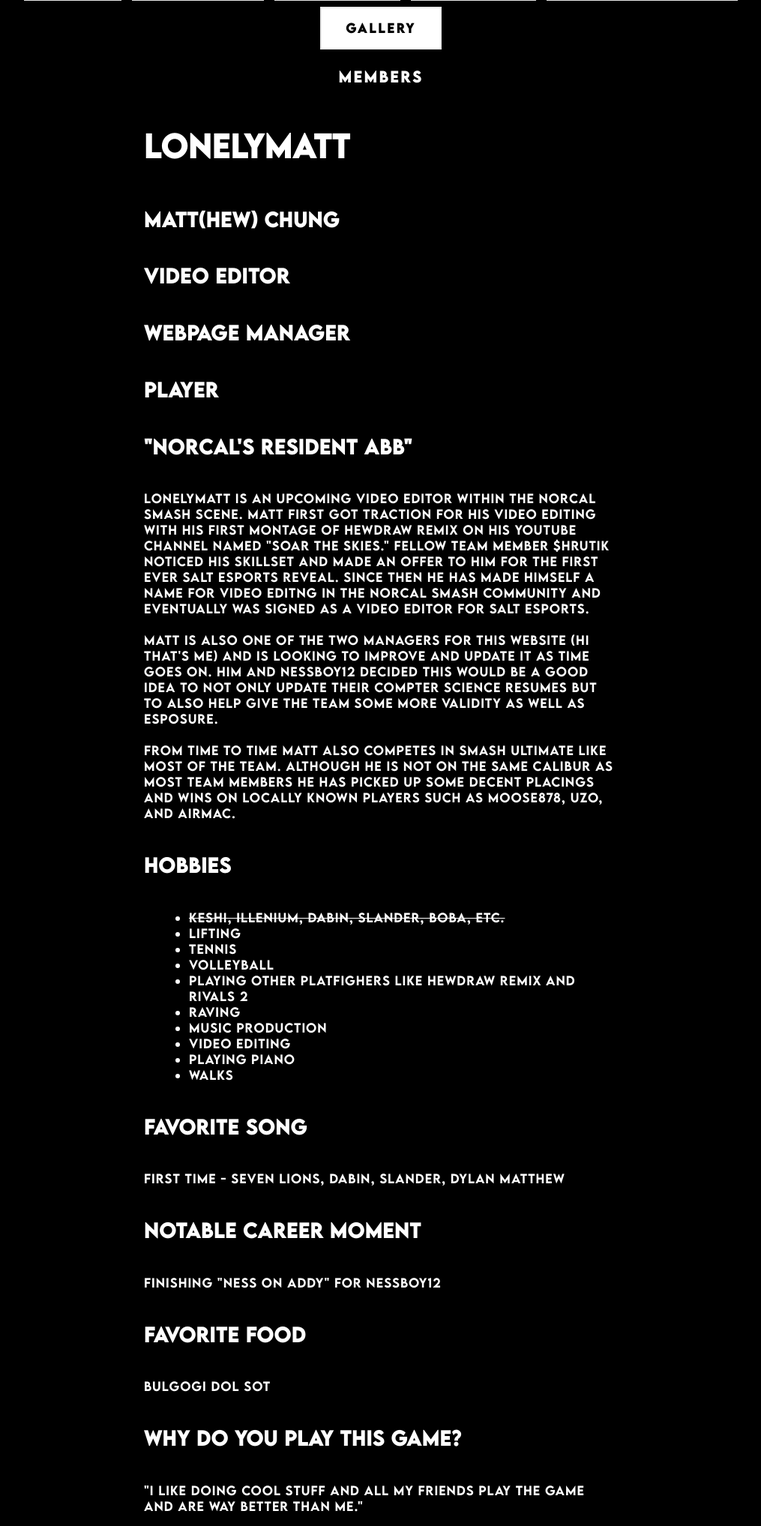
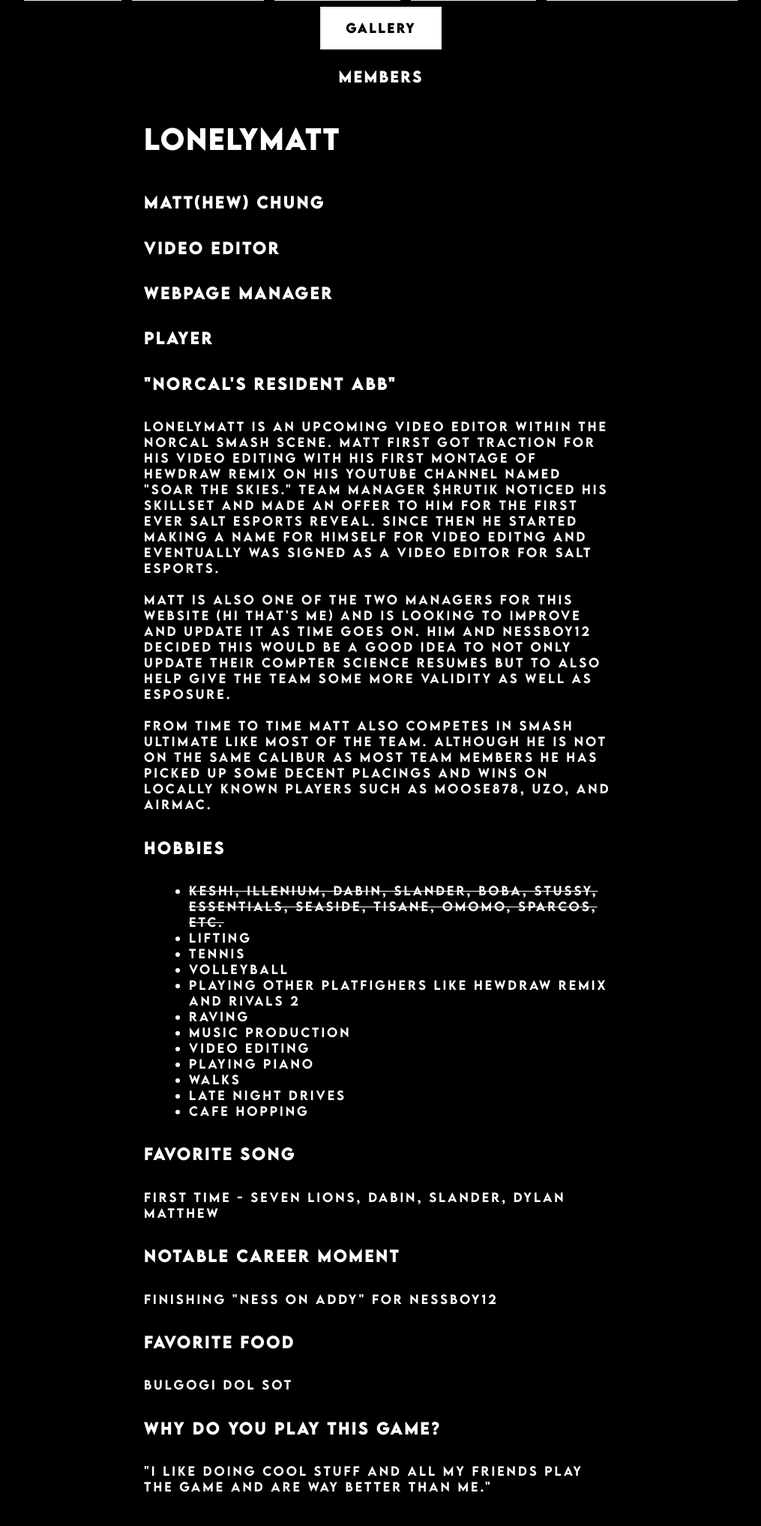
Before and after one commit to pkflash/saltesports, a Django app: page /salt/members/lonelymatt in a window 1280 px wide. Shown: the part 330-2365 px from the top of the page at 75% size, without its empty margins (132-1147 px from the left). After the commit the page ends 2320 px from the top, so only its background shows below. Run offline with Django 5.2, Linux system fonts and the light colour scheme.

Commit message:
formatting edits

```diff
--- a/salt/static/salt/styles.css
+++ b/salt/static/salt/styles.css
@@ -27,15 +27,15 @@ h1, h2, h3 {
 h4, h5, h6, p, ul {
     margin-left: 25%;
     margin-right: 25%;
-    letter-spacing: 1px;
+    letter-spacing: 3px;
 }
 
 h4 {
-    font-size: 40px;
+    font-size: 35px;
 }
 
 h5 {
-    font-size: 25px;
+    font-size: 20px;
 }
 
 ul, li {
--- a/salt/templates/salt/about.html
+++ b/salt/templates/salt/about.html
@@ -3,6 +3,10 @@
 {% block body %}
 
 <h3>about us</h3>
-    <p>salt esports is an esports team organized by james peck also more well known as puresalt for competitive smash ultimate and is primarily focused on talent within northern california. this team was founded in august 2024 in hopes of growing the opportunities and the scene for talent within norcal.</p>
+    <p>salt esports is an esports team organized by james peck also more well known as puresalt for competitive smash ultimate and is primarily focused on talent within northern california.
+        this team was founded in august 2024 in hopes of growing the opportunities and the scene for talent within norcal.
+    <br/> <br/>
+    during his time in the competitive norcal smash ultimate scene, james realized that a large majority of our best players are not given the opportunities to perform outside of the region, so he decided to
+start this team that would hopefully allow these players to gain not only exposure but experience as well.</p>
 
 {% endblock %}
--- a/salt/templates/salt/members/matt.html
+++ b/salt/templates/salt/members/matt.html
@@ -9,7 +9,7 @@
         <h5>player</h5>
         <h5>"norcal's resident abb"</h5>
             <p>lonelymatt is an upcoming video editor within the norcal smash scene. matt first got traction for his video editing with his first montage of hewdraw remix on his youtube channel named "soar the skies."
-                fellow team member $hrutik noticed his skillset and made an offer to him for the first ever salt esports reveal. since then he has made himself a name for video editng in the norcal smash community and eventually was signed
+                team manager $hrutik noticed his skillset and made an offer to him for the first ever salt esports reveal. since then he started making a name for himself for video editng and eventually was signed
                 as a video editor for salt esports.
                 <br/><br/>
                 matt is also one of the two managers for this website (hi that's me) and is looking to improve and update it as time goes on. him and nessboy12 decided this would be a good idea to not only update their compter science resumes
@@ -20,7 +20,7 @@
         <h5>hobbies</h5>
             <p>
                 <ul>
-                        <li><s>keshi, illenium, dabin, slander, boba, etc.</s></li>
+                        <li><s>keshi, illenium, dabin, slander, boba, stussy, essentials, seaside, tisane, omomo, sparcos, etc.</s></li>
                         <li>lifting</li>
                         <li>tennis</li>
                         <li>volleyball</li>
@@ -30,6 +30,8 @@
                         <li>video editing</li>
                         <li>playing piano</li>
                         <li>walks</li>
+                        <li>late night drives</li>
+                        <li>cafe hopping</li>
                 </ul>
             </p>
         <h5>favorite song</h5>
--- a/salt/templates/salt/saltesports.html
+++ b/salt/templates/salt/saltesports.html
@@ -42,7 +42,7 @@
 
 <h3>home</h3>
 
-<p>welcome to the salt esports website! click any of the buttons below to learn all about us!</p>
+<p>welcome to the salt esports website! click any of the buttons above to learn all about us!</p>
 
 {% endblock %}
 
```
Also changed, not shown: 4 other files.
